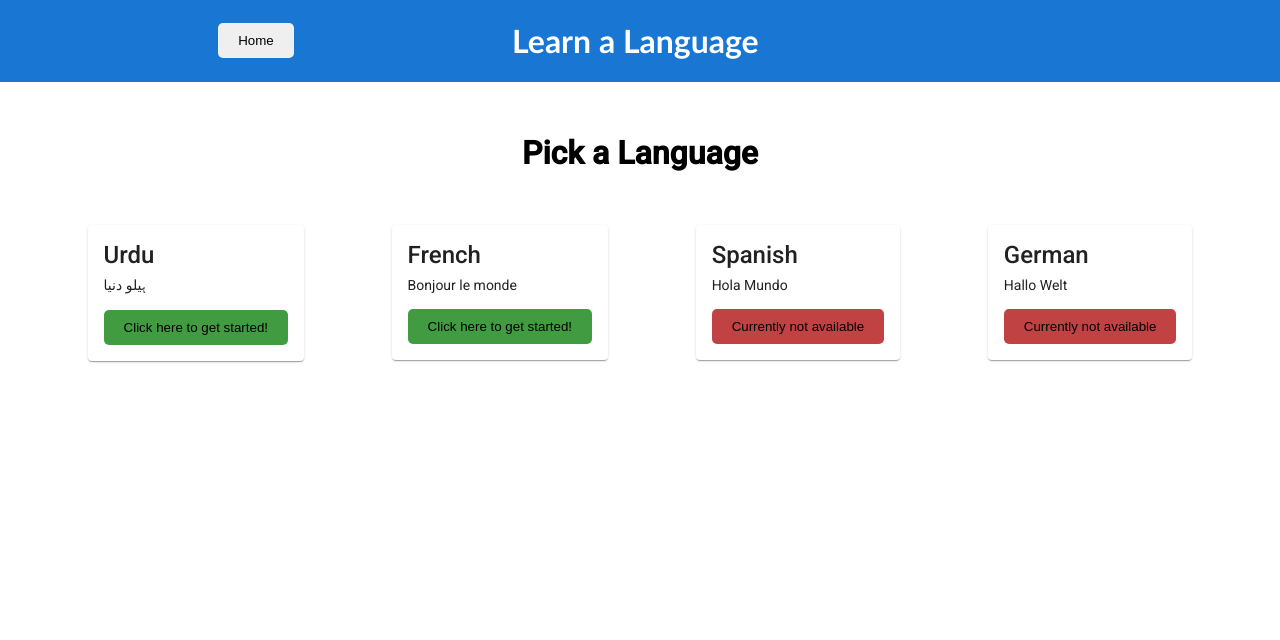
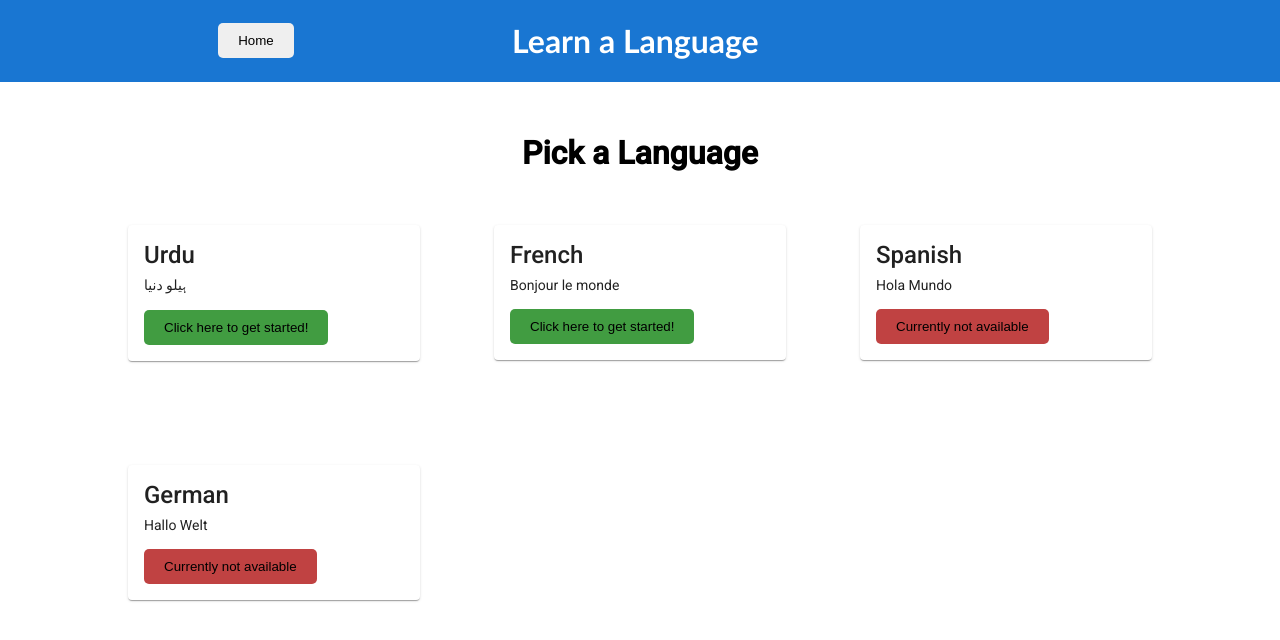
Before and after one commit to farshad-s/learn-a-lang, an Angular app: page /home in a window 1280 px wide. Shown: the top 640 px of the page. Built offline with nearby package versions, Linux system fonts and the light colour scheme.

Commit message:
added styles for flex wrap to work

```diff
--- a/src/app/language-card/language-card.component.css
+++ b/src/app/language-card/language-card.component.css
@@ -5,7 +5,19 @@
   height: 100px;
 }
 
+.container {
+  display: flex;
+  justify-content: center;
+}
+
 .card-container {
   display: flex;
-  justify-content: space-evenly;
+  height: 60vh;
+  flex-wrap: wrap;
+  justify-content: space-between;
+  width: 80%;
 }
+
+mat-card {
+  width: 260px;
+}
```
